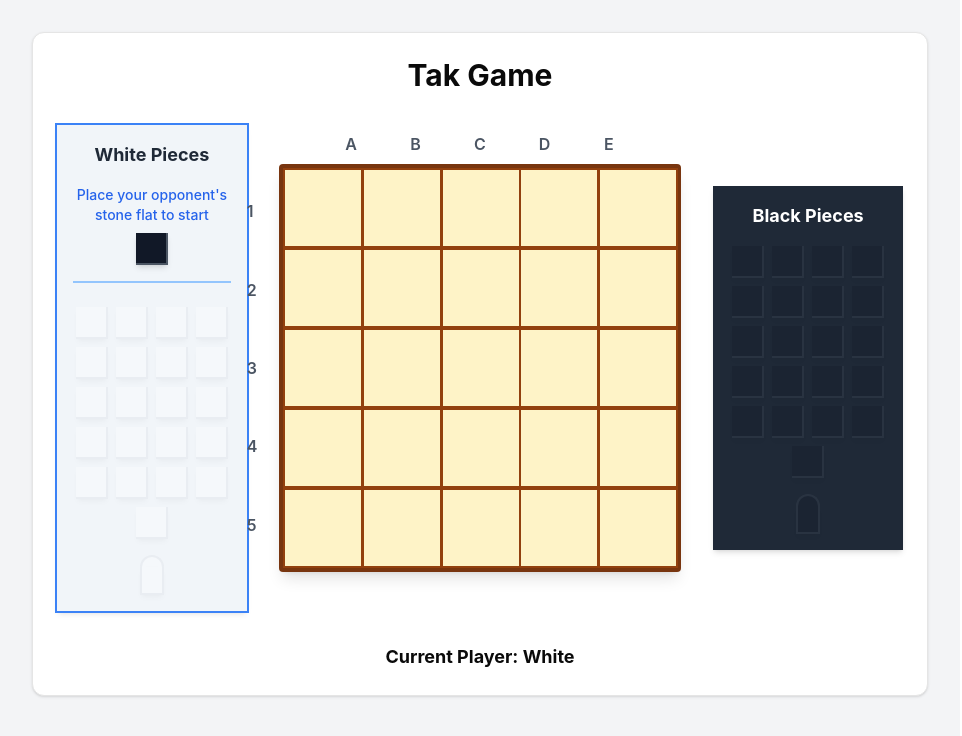
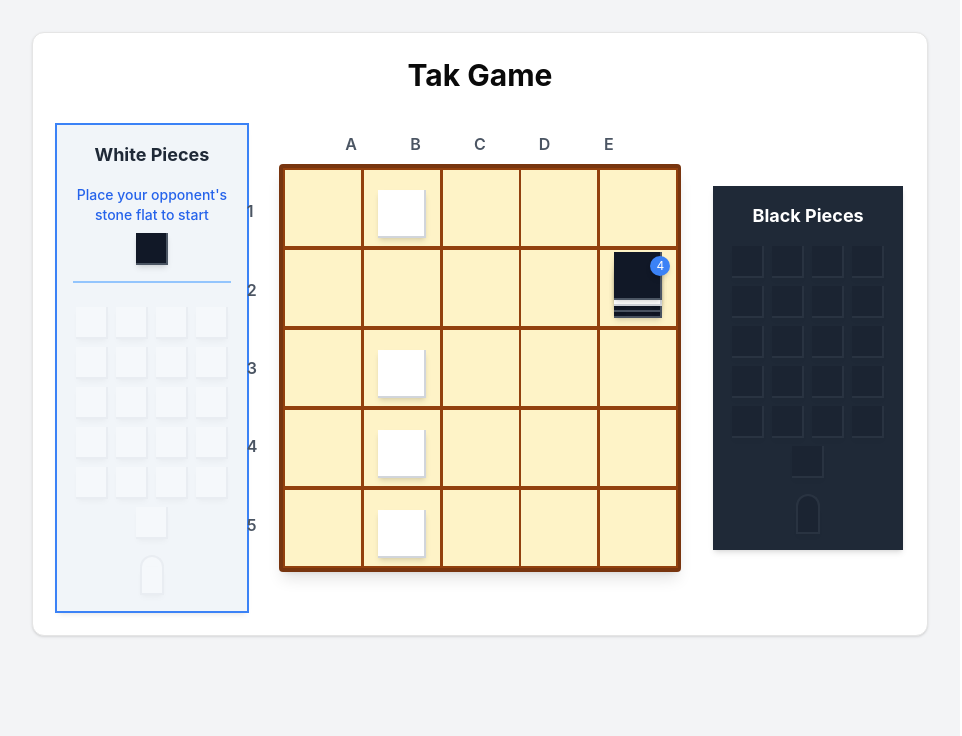
Before and after one commit to jbatch/tak, a React (Vite) app: page / in a window 1280 px wide. Shown: the top 736 px of the page, without its empty margins (0-962 px from the left). Built offline with nearby package versions, Linux system fonts and the light colour scheme.

Commit message:
Add no pieces win condition to flat win

```diff
--- a/src/components/BoardCell.tsx
+++ b/src/components/BoardCell.tsx
@@ -1,6 +1,6 @@
 // src/components/BoardCell.tsx
 import React, { useState } from "react";
-import { Cell, MovingStack, Position } from "../types/game";
+import { Cell, MovingStack, Position, Stone as StoneType } from "../types/game";
 import { StoneStack } from "./StoneStack";
 import Stone from "./Stone";
 import { useGame } from "../state/gameContext";
@@ -103,6 +103,14 @@ export const BoardCell: React.FC<BoardCellProps> = ({
 
   const handleStackClick = (stackIndex: number, e: React.MouseEvent) => {
     e.stopPropagation();
+
+    const piecesToMove = cell.pieces.length - stackIndex;
+
+    // Can't move more pieces than the board size
+    if (piecesToMove > state.board.length) {
+      return;
+    }
+
     if (isStartingCell && state.movingStack) {
       cancelMove();
       return;
@@ -139,6 +147,65 @@ export const BoardCell: React.FC<BoardCellProps> = ({
       ? !state.whiteFirstMoveDone
       : !state.blackFirstMoveDone;
 
+  const PlacedStones = () => (
+    <div className="relative group">
+      <StoneStack
+        pieces={cell.pieces}
+        onPieceClick={(index) =>
+          handleStackClick(index, event as unknown as React.MouseEvent)
+        }
+        isInteractive={cell.pieces.length > 0}
+        selectedIndex={isSelected ? state.selectedStackIndex : undefined}
+        isMoving={isSelected && state.movingStack !== null}
+      />
+    </div>
+  );
+
+  const MovingStones = ({ pieces }: { pieces: StoneType[] }) =>
+    isCurrentStackPosition(position, state.movingStack) && (
+      <div className="absolute -top-4 left-1/2 -translate-x-1/2">
+        <StoneStack pieces={pieces} isFloating={true} isInteractive={false} />
+      </div>
+    );
+
+  const PlacementOptions = ({
+    piece,
+  }: {
+    piece: {
+      color: "white" | "black";
+      isCapstone: boolean;
+    };
+  }) => (
+    <div className="absolute top-1/2 left-1/2 -translate-x-1/2 -translate-y-1/2 bg-white rounded-lg shadow-xl p-2 flex gap-4 z-50">
+      <button
+        onClick={() => handlePlacementOption(false)}
+        className="flex flex-col items-center gap-1 p-2 hover:bg-gray-100 rounded transition-colors"
+      >
+        <Stone
+          color={piece.color}
+          isCapstone={piece.isCapstone}
+          isStanding={false}
+        />
+        <span className="text-xs font-medium text-gray-600">Flat</span>
+      </button>
+
+      {/* Only show standing option if it's not a first move */}
+      {!isFirstMove && (
+        <button
+          onClick={() => handlePlacementOption(true)}
+          className="flex flex-col items-center gap-1 p-2 hover:bg-gray-100 rounded transition-colors"
+        >
+          <Stone
+            color={piece.color}
+            isCapstone={piece.isCapstone}
+            isStanding={true}
+          />
+          <span className="text-xs font-medium text-gray-600">Standing</span>
+        </button>
+      )}
+    </div>
+  );
+
   return (
     <div
       onClick={handleCellClick}
@@ -171,62 +238,13 @@ export const BoardCell: React.FC<BoardCellProps> = ({
         }
       `}
     >
-      {cell.pieces.length > 0 && (
-        <div className="relative group">
-          <StoneStack
-            pieces={cell.pieces}
-            onPieceClick={(index) =>
-              handleStackClick(index, event as unknown as React.MouseEvent)
-            }
-            isInteractive={cell.pieces.length > 0}
-            selectedIndex={isSelected ? state.selectedStackIndex : undefined}
-            isMoving={isSelected && state.movingStack !== null}
-          />
-        </div>
+      {cell.pieces.length > 0 && <PlacedStones />}
+      {state.movingStack && (
+        <MovingStones pieces={state.movingStack.heldPieces} />
       )}
 
-      {state.movingStack &&
-        isCurrentStackPosition(position, state.movingStack) && (
-          <div className="absolute -top-4 left-1/2 -translate-x-1/2">
-            <StoneStack
-              pieces={state.movingStack.heldPieces}
-              isFloating={true}
-              isInteractive={false}
-            />
-          </div>
-        )}
-
       {showPlacementOptions && droppedStone && !state.movingStack && (
-        <div className="absolute top-1/2 left-1/2 -translate-x-1/2 -translate-y-1/2 bg-white rounded-lg shadow-xl p-2 flex gap-4 z-50">
-          <button
-            onClick={() => handlePlacementOption(false)}
-            className="flex flex-col items-center gap-1 p-2 hover:bg-gray-100 rounded transition-colors"
-          >
-            <Stone
-              color={droppedStone.color}
-              isCapstone={droppedStone.isCapstone}
-              isStanding={false}
-            />
-            <span className="text-xs font-medium text-gray-600">Flat</span>
-          </button>
-
-          {/* Only show standing option if it's not a first move */}
-          {!isFirstMove && (
-            <button
-              onClick={() => handlePlacementOption(true)}
-              className="flex flex-col items-center gap-1 p-2 hover:bg-gray-100 rounded transition-colors"
-            >
-              <Stone
-                color={droppedStone.color}
-                isCapstone={droppedStone.isCapstone}
-                isStanding={true}
-              />
-              <span className="text-xs font-medium text-gray-600">
-                Standing
-              </span>
-            </button>
-          )}
-        </div>
+        <PlacementOptions piece={droppedStone} />
       )}
     </div>
   );
--- a/src/components/GameBoard.tsx
+++ b/src/components/GameBoard.tsx
@@ -20,53 +20,38 @@ export const GameBoard: React.FC = () => {
     return state.movingStack.path.some((p) => p.x === pos.x && p.y === pos.y);
   };
 
-  return (
-    <div className="flex flex-col items-center gap-8">
-      {state.winner && (
+  const Winner = () =>
+    state.winner && (
       <Alert className="w-full max-w-md">
         <AlertTitle>Game Over!</AlertTitle>
-          <AlertDescription>
-            {state.winner === "draw"
-              ? "The game is a draw!"
-              : `${
-                  state.winner.charAt(0).toUpperCase() + state.winner.slice(1)
-                } wins with a road!`}
+        <AlertDescription className="space-y-2">
+          {state.winner.player === "draw" ? (
+            <p>
+              The game is a draw! Both players control{" "}
+              {state.winner.territory.white} territories.
+            </p>
+          ) : (
+            <>
+              <p>
+                {state.winner.player.charAt(0).toUpperCase() +
+                  state.winner.player.slice(1)}{" "}
+                wins by{" "}
+                {state.winner.condition === "road"
+                  ? "building a road"
+                  : "controlling more territory"}
+                !
+              </p>
+              <p className="text-sm text-muted-foreground">
+                Final territory count - White: {state.winner.territory.white},
+                Black: {state.winner.territory.black}
+              </p>
+            </>
+          )}
         </AlertDescription>
       </Alert>
-      )}
+    );
 
-      <div className="flex items-center justify-center gap-8">
-        <PieceBank
-          color="white"
-          stones={state.whiteStones}
-          capstones={state.whiteCapstones}
-          isCurrentPlayer={getCurrentPlayer() === "white"}
-          isDisabled={!!state.winner}
-        />
-
-        <div className="relative">
-          <div className="absolute -top-8 left-0 right-0 flex justify-around px-10">
-            {["A", "B", "C", "D", "E"].map((letter) => (
-              <div
-                key={letter}
-                className="w-8 text-center font-semibold text-gray-600"
-              >
-                {letter}
-              </div>
-            ))}
-          </div>
-
-          <div className="absolute -left-8 top-0 bottom-0 flex flex-col justify-around py-2">
-            {[1, 2, 3, 4, 5].map((number) => (
-              <div
-                key={number}
-                className="h-8 flex items-center font-semibold text-gray-600"
-              >
-                {number}
-              </div>
-            ))}
-          </div>
-
+  const BoardCells = () => (
     <div className="grid grid-cols-5 gap-0 w-fit mx-auto bg-amber-900 p-1 shadow-lg rounded">
       {state.board.map((row, y) =>
         row.map((cell, x) => {
@@ -92,8 +77,48 @@ export const GameBoard: React.FC = () => {
         })
       )}
     </div>
+  );
+
+  const Board = () => (
+    <div className="relative">
+      <div className="absolute -top-8 left-0 right-0 flex justify-around px-10">
+        {["A", "B", "C", "D", "E"].map((letter) => (
+          <div
+            key={letter}
+            className="w-8 text-center font-semibold text-gray-600"
+          >
+            {letter}
+          </div>
+        ))}
       </div>
 
+      <div className="absolute -left-8 top-0 bottom-0 flex flex-col justify-around py-2">
+        {[1, 2, 3, 4, 5].map((number) => (
+          <div
+            key={number}
+            className="h-8 flex items-center font-semibold text-gray-600"
+          >
+            {number}
+          </div>
+        ))}
+      </div>
+      <BoardCells />
+    </div>
+  );
+
+  return (
+    <div className="flex flex-col items-center gap-8">
+      {state.winner && <Winner />}
+
+      <div className="flex items-center justify-center gap-8">
+        <PieceBank
+          color="white"
+          stones={state.whiteStones}
+          capstones={state.whiteCapstones}
+          isCurrentPlayer={getCurrentPlayer() === "white"}
+          isDisabled={!!state.winner}
+        />
+        <Board />
         <PieceBank
           color="black"
           stones={state.blackStones}
@@ -102,10 +127,6 @@ export const GameBoard: React.FC = () => {
           isDisabled={!!state.winner}
         />
       </div>
-
-      <div className="text-lg font-bold">
-        Current Player: {getCurrentPlayer() === "white" ? "White" : "Black"}
-      </div>
     </div>
   );
 };
--- a/src/components/PieceBank.tsx
+++ b/src/components/PieceBank.tsx
@@ -26,18 +26,7 @@ export const PieceBank: React.FC<PieceBankProps> = ({
 
   const showFirstMovePiece = needsFirstMove && isCurrentPlayer;
 
-  return (
-    <div
-      className={`
-        w-48 h-full p-4
-        ${color === "white" ? "bg-slate-100" : "bg-gray-800"}
-        ${isCurrentPlayer && !isDisabled ? "ring-2 ring-blue-500" : ""}
-        ${isDisabled ? "opacity-50 cursor-not-allowed" : ""}
-        rounded-lg shadow-md
-        transition-all duration-200
-        flex flex-col gap-4
-      `}
-    >
+  const Title = () => (
     <h3
       className={`
           text-lg font-bold text-center
@@ -46,8 +35,9 @@ export const PieceBank: React.FC<PieceBankProps> = ({
     >
       {color === "white" ? "White" : "Black"} Pieces
     </h3>
+  );
 
-      {showFirstMovePiece && (
+  const FirstMovePiece = () => (
     <div className="border-b-2 border-blue-300 pb-4 mb-2">
       <div className="text-sm text-center mb-2 font-medium text-blue-600">
         Place your opponent's stone flat to start
@@ -60,8 +50,9 @@ export const PieceBank: React.FC<PieceBankProps> = ({
         />
       </div>
     </div>
-      )}
+  );
 
+  const Stones = () => (
     <div className="flex flex-wrap gap-2 justify-center">
       {Array.from({ length: stones }).map((_, i) => (
         <DraggablePiece
@@ -76,7 +67,9 @@ export const PieceBank: React.FC<PieceBankProps> = ({
         />
       ))}
     </div>
+  );
 
+  const Capstones = () => (
     <div className="flex justify-center gap-2">
       {Array.from({ length: capstones }).map((_, i) => (
         <DraggablePiece
@@ -89,6 +82,24 @@ export const PieceBank: React.FC<PieceBankProps> = ({
         />
       ))}
     </div>
+  );
+
+  return (
+    <div
+      className={`
+        w-48 h-full p-4
+        ${color === "white" ? "bg-slate-100" : "bg-gray-800"}
+        ${isCurrentPlayer && !isDisabled ? "ring-2 ring-blue-500" : ""}
+        ${isDisabled ? "opacity-50 cursor-not-allowed" : ""}
+        rounded-lg shadow-md
+        transition-all duration-200
+        flex flex-col gap-4
+      `}
+    >
+      <Title />
+      {showFirstMovePiece && <FirstMovePiece />}
+      <Stones />
+      <Capstones />
     </div>
   );
 };
--- a/src/components/Stone.tsx
+++ b/src/components/Stone.tsx
@@ -29,8 +29,7 @@ export const Stone: React.FC<StoneProps> = ({
     lg: "w-4 h-16",
   };
 
-  if (isCapstone && !isStanding) {
-    return (
+  const CapstonePiece = () => (
     <div className={`relative ${sizeClasses[size]} ${className}`}>
       {/* Half circle crown */}
       <div
@@ -62,13 +61,11 @@ export const Stone: React.FC<StoneProps> = ({
       />
     </div>
   );
-  }
 
-  return (
+  const StonePiece = () => (
     <div
       className={`
         ${isStanding ? standingSizeClasses[size] : sizeClasses[size]}
-        ${isCapstone && !isStanding ? "rounded-t-lg" : "rounded-lg"}
         ${isStanding ? "border border-r-2" : "border-r-2 border-b-2"}
         ${
           color === "white"
@@ -81,6 +78,12 @@ export const Stone: React.FC<StoneProps> = ({
       `}
     />
   );
+
+  if (isCapstone && !isStanding) {
+    return <CapstonePiece />;
+  }
+
+  return <StonePiece />;
 };
 
 export default Stone;
--- a/src/game/winCondition.ts
+++ b/src/game/winCondition.ts
@@ -1,7 +1,11 @@
 // src/game/winConditions.ts
-import { Cell, Stone } from "../types/game";
-
-type PlayerColor = "white" | "black";
+import {
+  Cell,
+  PlayerColor,
+  Stone,
+  TerritoryCount,
+  WinState,
+} from "../types/game";
 
 interface ConnectedGroup {
   cells: Set<string>;
@@ -9,11 +13,6 @@ interface ConnectedGroup {
   bottomEdge: boolean;
   leftEdge: boolean;
   rightEdge: boolean;
-}
-
-interface TerritoryCount {
-  white: number;
-  black: number;
 }
 
 const serializePosition = (x: number, y: number): string => `${x},${y}`;
@@ -97,8 +96,8 @@ const countTerritory = (board: Cell[][]): TerritoryCount => {
     for (let x = 0; x < board.length; x++) {
       const cell = board[y][x];
       if (cell.pieces.length > 0) {
-        const topPiece = cell.pieces[cell.pieces.length - 1];
-        if (!topPiece.isStanding) {
+        const topPiece = getTopPiece(cell);
+        if (topPiece && isRoadPiece(topPiece)) {
           // Only count flat stones and capstones
           if (topPiece.color === "white") {
             count.white++;
@@ -113,16 +112,62 @@ const countTerritory = (board: Cell[][]): TerritoryCount => {
   return count;
 };
 
+const shouldCheckFlatWin = (
+  board: Cell[][],
+  whiteStones: number,
+  blackStones: number,
+  whiteCapstones: number,
+  blackCapstones: number
+): boolean => {
+  // Check if board is full
+  const isBoardFull = board.every((row) =>
+    row.every((cell) => cell.pieces.length > 0)
+  );
+
+  // Check if either player has no pieces left
+  const whiteNoMorePieces = whiteStones === 0 && whiteCapstones === 0;
+  const blackNoMorePieces = blackStones === 0 && blackCapstones === 0;
+
+  return isBoardFull || whiteNoMorePieces || blackNoMorePieces;
+};
+
 export const checkWinCondition = (
-  board: Cell[][]
-): PlayerColor | "draw" | null => {
-  // First check for road wins (existing logic)
+  board: Cell[][],
+  whiteStones: number = 0,
+  blackStones: number = 0,
+  whiteCapstones: number = 0,
+  blackCapstones: number = 0
+): WinState | null => {
+  // First check for road wins
   const roadWinner = checkRoadWin(board);
-  if (roadWinner) return roadWinner;
+  if (roadWinner) {
+    const territory = countTerritory(board);
+    return {
+      player: roadWinner,
+      condition: "road",
+      territory,
+    };
+  }
 
-  // Check for flat win (board is full)
-  const flatWin = checkFlatWin(board);
-  if (flatWin) return flatWin;
+  // Check if we should evaluate flat win conditions
+  if (
+    shouldCheckFlatWin(
+      board,
+      whiteStones,
+      blackStones,
+      whiteCapstones,
+      blackCapstones
+    )
+  ) {
+    const territory = countTerritory(board);
+    const player =
+      territory.white > territory.black
+        ? "white"
+        : territory.black > territory.white
+        ? "black"
+        : "draw";
+    return { player, condition: "flat", territory };
+  }
 
   return null;
 };
@@ -159,25 +204,3 @@ const checkRoadWin = (board: Cell[][]): PlayerColor | null => {
 
   return null;
 };
-
-const checkFlatWin = (board: Cell[][]): PlayerColor | "draw" | null => {
-  const boardSize = board.length;
-  let isBoardFull = true;
-  for (let y = 0; y < boardSize; y++) {
-    for (let x = 0; x < boardSize; x++) {
-      if (board[y][x].pieces.length === 0) {
-        isBoardFull = false;
-        break;
-      }
-    }
-    if (!isBoardFull) break;
-  }
-
-  if (isBoardFull) {
-    const territory = countTerritory(board);
-    if (territory.white > territory.black) return "white";
-    if (territory.black > territory.white) return "black";
-    return "draw";
-  }
-  return null;
-};
--- a/src/state/gameContext.tsx
+++ b/src/state/gameContext.tsx
@@ -30,7 +30,7 @@ const GameContext = createContext<GameContextType | undefined>(undefined);
 export const GameProvider: React.FC<{ children: React.ReactNode }> = ({
   children,
 }) => {
-  const [state, dispatch] = useReducer(gameReducer, getInitialState(false));
+  const [state, dispatch] = useReducer(gameReducer, getInitialState(true));
 
   const addStone = (position: Position, stone: Stone) => {
     dispatch({ type: "ADD_STONE", position, stone });
--- a/src/state/gameReducer.ts
+++ b/src/state/gameReducer.ts
@@ -55,15 +55,23 @@ const getInitialState = (testing: boolean = false): GameState => {
     blackFirstMoveDone: false,
   };
   if (testing) {
-    newState.board[1][0].pieces = [
+    newState.board[0][1].pieces = [
       { color: "white", isStanding: false, isCapstone: false },
+    ];
+    newState.board[2][1].pieces = [
       { color: "white", isStanding: false, isCapstone: false },
+    ];
+    newState.board[3][1].pieces = [
+      { color: "white", isStanding: false, isCapstone: false },
+    ];
+    newState.board[4][1].pieces = [
       { color: "white", isStanding: false, isCapstone: false },
     ];
 
     newState.board[1][4].pieces = [
       { color: "black", isStanding: false, isCapstone: false },
       { color: "black", isStanding: false, isCapstone: false },
+      { color: "white", isStanding: false, isCapstone: false },
       { color: "black", isStanding: false, isCapstone: false },
     ];
   }
@@ -71,7 +79,13 @@ const getInitialState = (testing: boolean = false): GameState => {
 };
 
 const checkAndUpdateWinner = (state: GameState): GameState => {
-  const winner = checkWinCondition(state.board);
+  const winner = checkWinCondition(
+    state.board,
+    state.whiteStones,
+    state.blackStones,
+    state.whiteCapstones,
+    state.blackCapstones
+  );
   if (winner) {
     return {
       ...state,
--- a/src/types/game.ts
+++ b/src/types/game.ts
@@ -3,7 +3,20 @@ export interface Position {
   x: number;
   y: number;
 }
+export interface TerritoryCount {
+  white: number;
+  black: number;
+}
+
 export type Direction = "up" | "down" | "left" | "right";
+export type PlayerColor = "white" | "black";
+export type WinCondition = "road" | "flat";
+
+export interface WinState {
+  player: PlayerColor | "draw";
+  condition: WinCondition;
+  territory: TerritoryCount;
+}
 
 export interface MovingStack {
   pieces: Stone[];
@@ -33,7 +46,7 @@ export interface GameState {
   whiteStones: number;
   blackStones: number;
   movingStack: MovingStack | null;
-  winner: "white" | "black" | "draw" | null;
+  winner: WinState | null;
   draggedStone: {
     color: "white" | "black";
     isCapstone: boolean;
```
Lines whose indentation alone changed are shown as unchanged.
